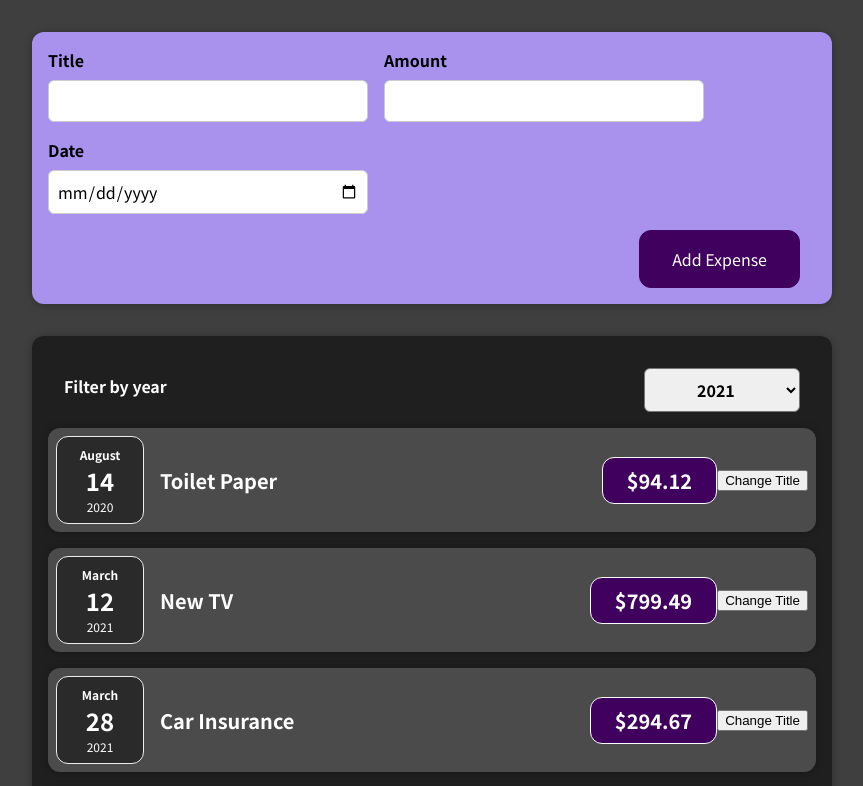
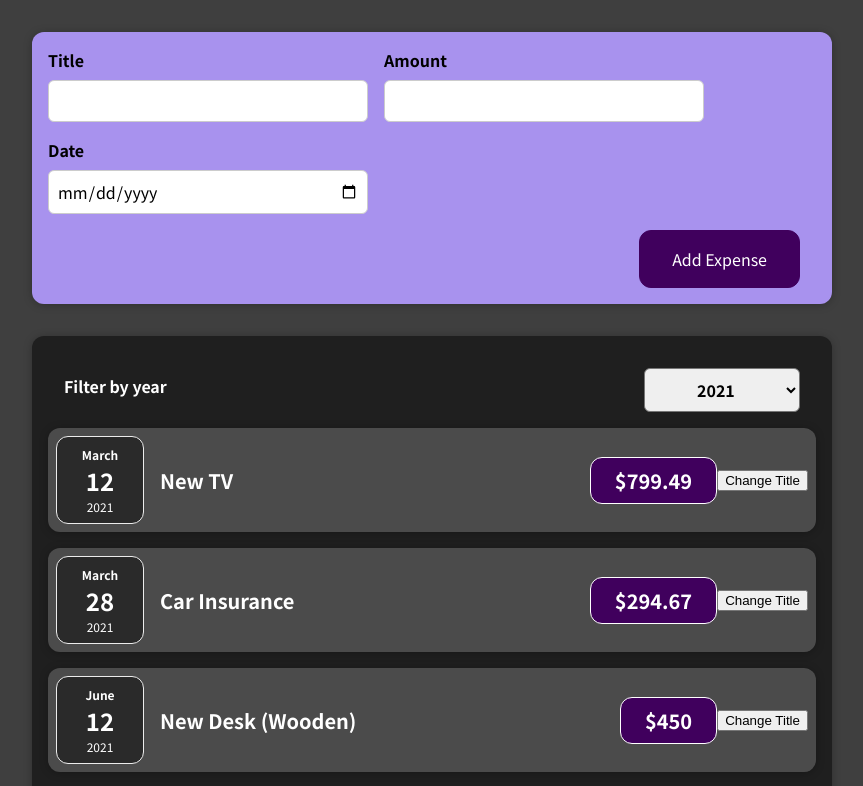
Before and after one commit to dtulpa16/Expense_Tracker, a React (Create React App) app in the folder code/01-starting-setup/: page / in a window 1280 px wide. Shown: the top 786 px of the page, without its empty margins (208-1071 px from the left). Built offline with nearby package versions, Linux system fonts and the light colour scheme.

Commit message:
Added Filter By Year Function

```diff
--- a/code/01-starting-setup/src/components/Expenses/Expenses.js
+++ b/code/01-starting-setup/src/components/Expenses/Expenses.js
@@ -12,11 +12,15 @@ function Expenses(props) {
     setYear(yearChoice);
   };
 
+  const filtered = props.expenses.filter(element => {
+    return element.date.getFullYear().toString() === year
+  })
+
   return (
     <div>
       <Card className="expenses">
         <ExpensesFilter newYear={newYear} year={year} />
-        {props.expenses.map((element) =>
+        {filtered.map((element) =>
           <ExpenseItem
             key={element.id}
             title={element.title}
```
